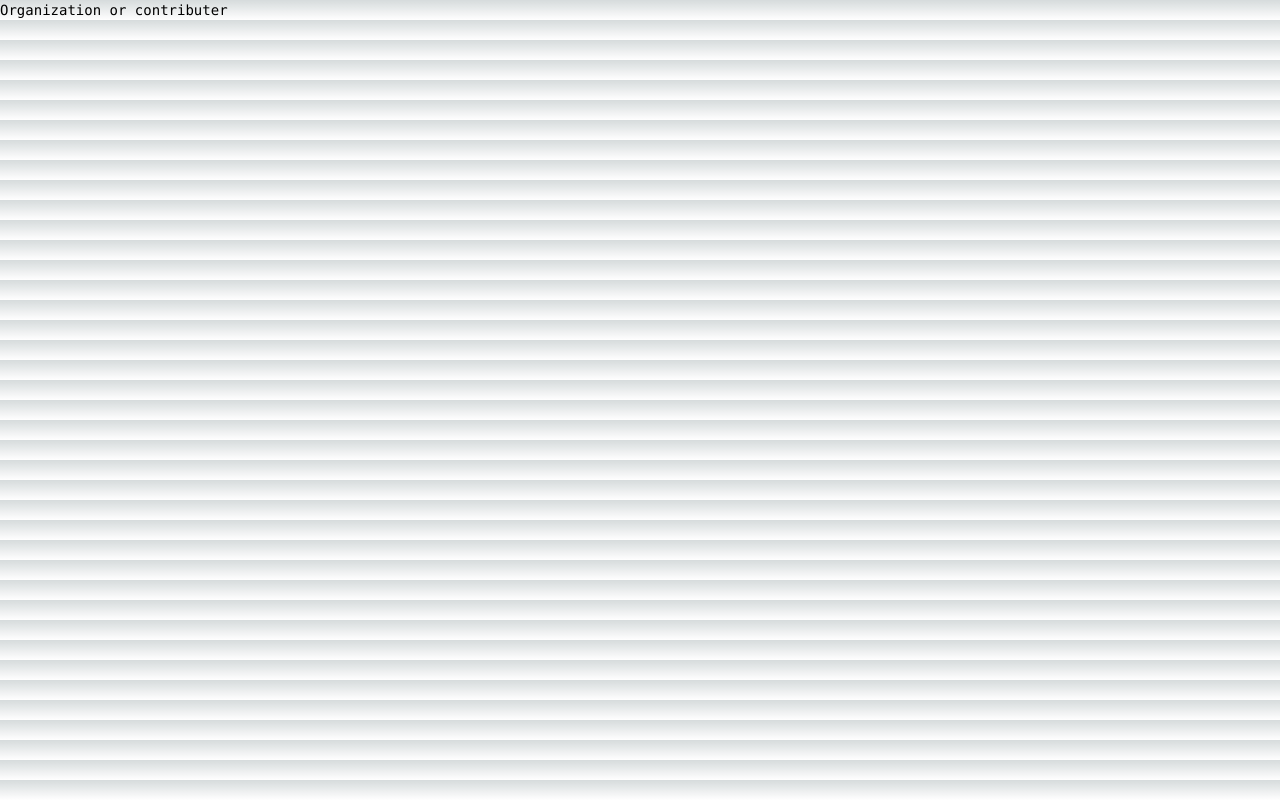
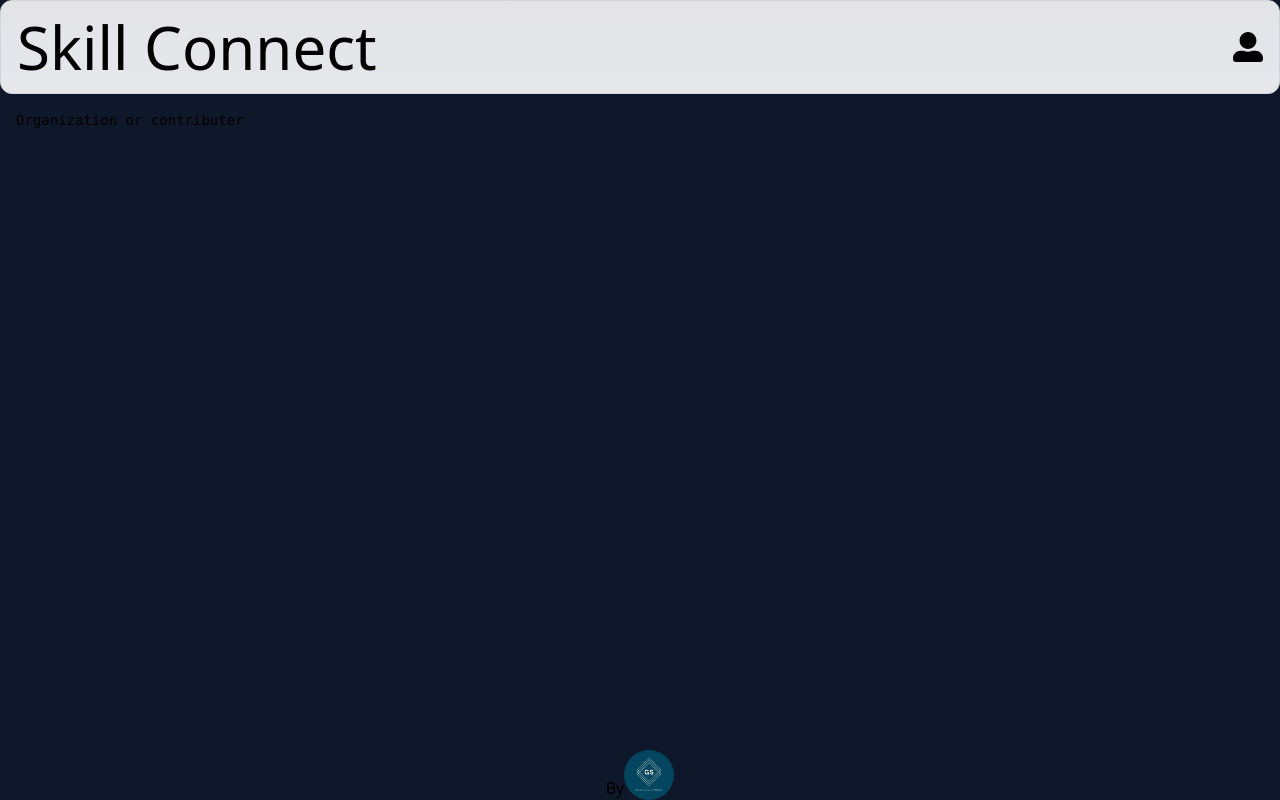
Before and after one commit to GregNicholas/skill-connect, a Next.js app: page / in a window 1280 px wide. Built offline with nearby package versions, Linux system fonts and the light colour scheme.

Commit message:
add header, footer, and place in layout component.

```diff
--- a/package.json
+++ b/package.json
@@ -17,6 +17,7 @@
     "next": "13.3.0",
     "react": "18.2.0",
     "react-dom": "18.2.0",
+    "react-icons": "^4.8.0",
     "typescript": "5.0.4"
   },
   "devDependencies": {
--- /dev/null
+++ b/src/components/Footer.tsx
@@ -0,0 +1,19 @@
+import Image from 'next/image'
+
+export default function Footer () {
+    return (
+        <div className="fixed bottom-0 left-0 flex h-32 w-full items-end justify-center bg-gradient-to-t from-white via-white dark:from-black dark:via-black lg:static lg:h-auto lg:w-auto lg:bg-none">
+            By{' '}
+            <a href="https://gregschoenberg.com" title="Greg Schoenberg's website" target="_blank" rel="noopener noreferrer">
+              <Image
+                src="/GSLogo11.png"
+                alt="Greg Professional Logo, link to Greg Schoenberg's website"
+                className="rounded-full"
+                width={50}
+                height={24}
+                priority
+              />
+            </a>
+        </div>
+    )
+}
--- /dev/null
+++ b/src/components/Header.tsx
@@ -0,0 +1,21 @@
+import { FaUserAlt } from "react-icons/fa";
+
+export default function Header () {
+
+    return (
+      <>
+        <div
+          className="sticky left-0 top-0 flex w-full justify-between items-center
+            gap-4 border-b border-gray-300 bg-gradient-to-b from-zinc-200 pb-6 pt-8 px-4
+            backdrop-blur-2xl dark:border-neutral-800 dark:bg-zinc-800/30 dark:from-inherit
+            lg:static lg:w-auto lg:rounded-xl lg:border lg:bg-gray-200 lg:p-4
+            lg:dark:bg-zinc-800/30"
+        >
+          <h1 className="text-3xl sm:text-6xl select-none">Skill Connect</h1>
+          <FaUserAlt
+            className="text-xl sm:text-3xl duration-300 hover:opacity-40 cursor-pointer"
+          />
+        </div>
+      </>
+    )
+}
--- /dev/null
+++ b/src/components/Layout.tsx
@@ -0,0 +1,19 @@
+import { ReactNode } from "react";
+import Header from "./Header";
+import Footer from "./Footer";
+
+interface LayoutProps {
+    children: ReactNode;
+}
+
+export default function Layout({ children }: LayoutProps) {
+    return (
+      <div className="flex flex-col min-h-screen relative bg-slate-900">
+        <Header />
+        <main className="flex-1 flex flex-col p-4">
+          {children}
+        </main>
+        <Footer />
+      </div>
+    )
+  }
--- a/src/pages/_app.tsx
+++ b/src/pages/_app.tsx
@@ -1,3 +1,4 @@
+import Layout from '@/components/Layout'
 import '@/styles/globals.css'
 import type { AppProps } from 'next/app'
 import Head from 'next/head'
@@ -8,7 +9,9 @@ export default function App({ Component, pageProps }: AppProps) {
       <Head>
         <title>Skill Connect</title>
       </Head>
-      <Component {...pageProps} />
+      <Layout>
+        <Component {...pageProps} />
+      </Layout>
     </>
   )
 }
```
Also changed, not shown: 1 other file (tests, documents, lock files or other folders).
